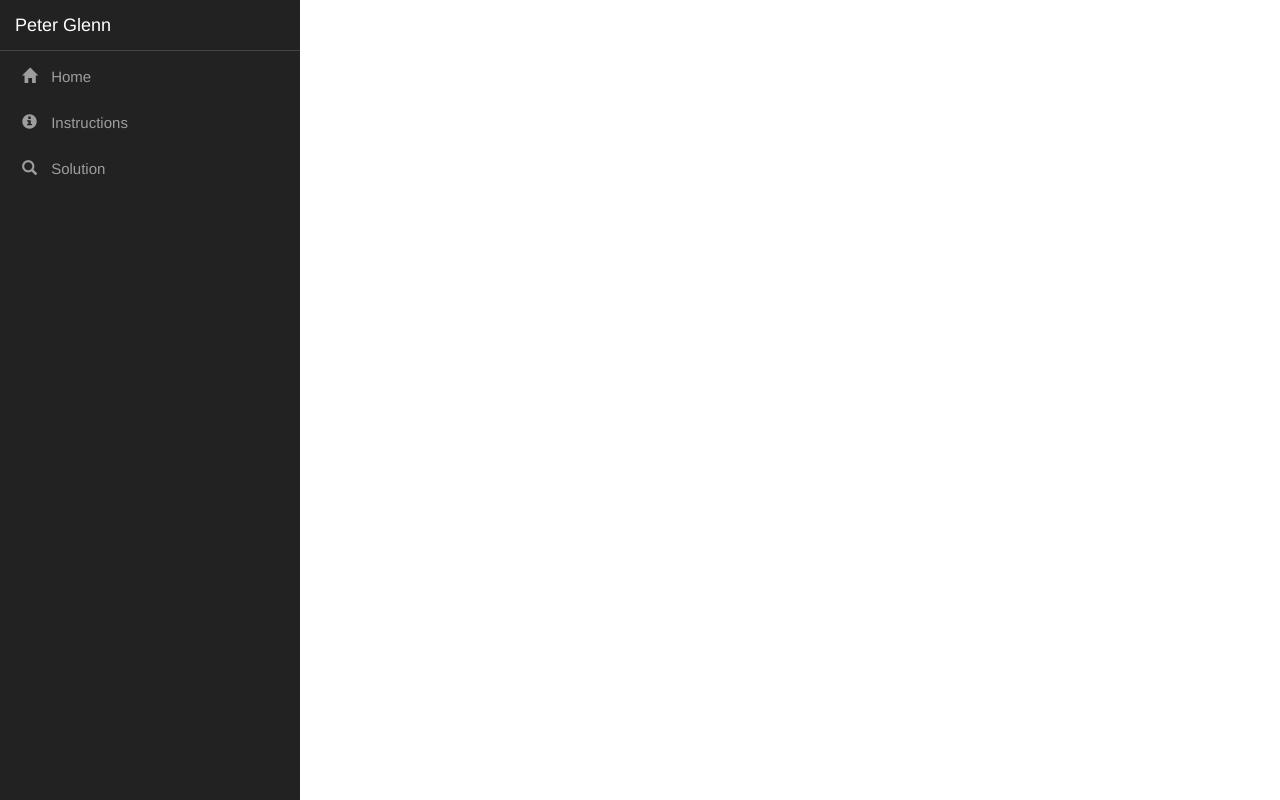
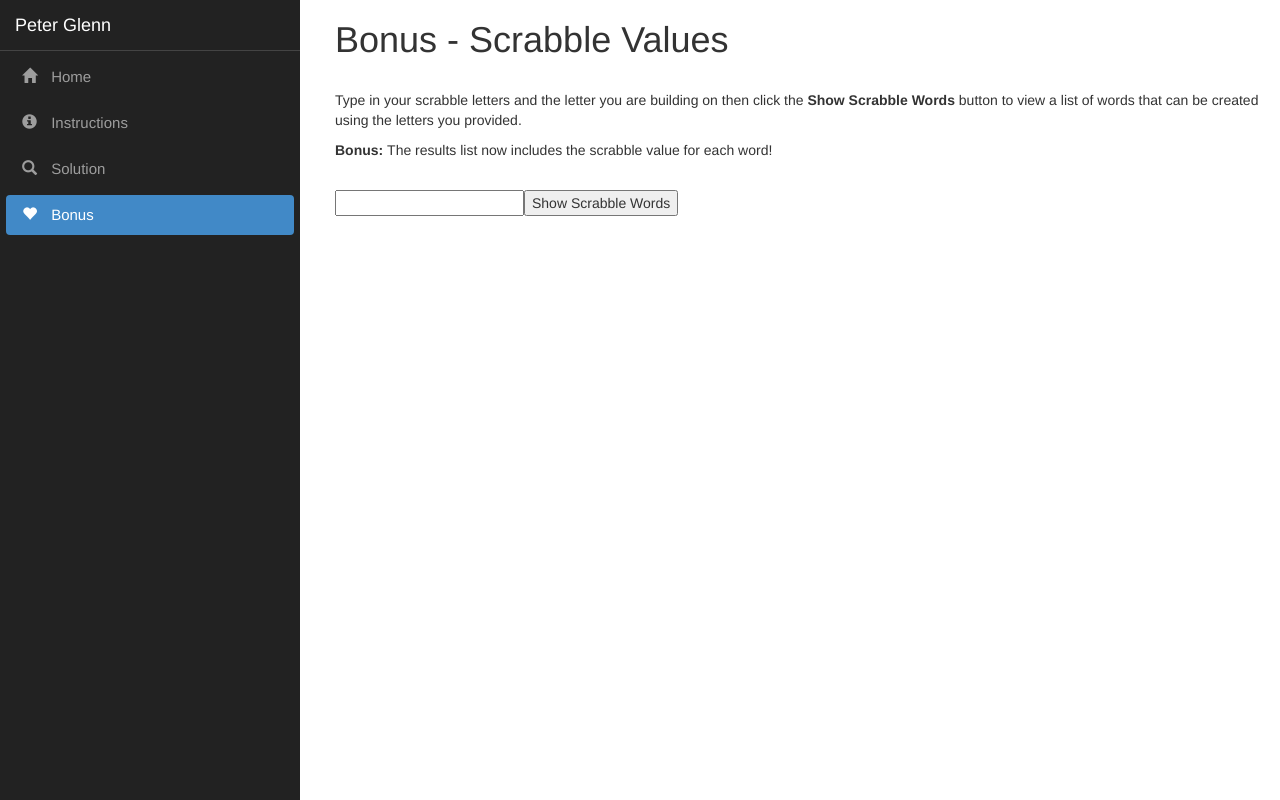
Before and after one commit to peterhdglenn/TA-Instruments-Codding-Assessment, an Angular app in the folder PeterGlenn.CodingAssessment/ClientApp/: page /words-scrabble in a window 1280 px wide. Before the commit this address led to /. Built offline with nearby package versions, Linux system fonts and the light colour scheme.

Commit message:
Added bonus page.  Updated hosting url on home page.

```diff
--- a/PeterGlenn.CodingAssessment/ClientApp/src/app/app.module.ts
+++ b/PeterGlenn.CodingAssessment/ClientApp/src/app/app.module.ts
@@ -9,6 +9,7 @@ import { NavMenuComponent } from './nav-menu/nav-menu.component';
 import { HomeComponent } from './home/home.component';
 import { InstructionsComponent } from './instructions/instructions.component';
 import { WordsComponent } from './words/words.component';
+import { WordsScrabbleComponent } from './words-scrabble/words-scrabble.component';
 
 @NgModule({
   declarations: [
@@ -16,7 +17,8 @@ import { WordsComponent } from './words/words.component';
     NavMenuComponent,
     HomeComponent,
     InstructionsComponent,
-    WordsComponent
+    WordsComponent,
+    WordsScrabbleComponent
   ],
   imports: [
     BrowserModule.withServerTransition({ appId: 'ng-cli-universal' }),
@@ -26,6 +28,7 @@ import { WordsComponent } from './words/words.component';
       { path: '', component: HomeComponent, pathMatch: 'full' },
       { path: 'instructions', component: InstructionsComponent },
       { path: 'words', component: WordsComponent },
+      { path: 'words-scrabble', component: WordsScrabbleComponent },
     ])
   ],
   providers: [],
--- a/PeterGlenn.CodingAssessment/ClientApp/src/app/home/home.component.html
+++ b/PeterGlenn.CodingAssessment/ClientApp/src/app/home/home.component.html
@@ -18,7 +18,7 @@
 <h4><u>Hosting</u></h4>
 <p>The website is hosted in my Azure account and can be reached via the URL below:</p>
 <ul>
-  <li><a href="https://peterglenncodingassessment20190907112933.azurewebsites.net">https://peterglenncodingassessment20190907112933.azurewebsites.net</a></li>
+  <li><a href="https://peterglenncodingassessment-scrabblebonus.azurewebsites.net">https://peterglenncodingassessment-scrabblebonus.azurewebsites.net</a></li>
 </ul>
 <br />
 <h4><u>Source Files</u></h4>
--- a/PeterGlenn.CodingAssessment/ClientApp/src/app/nav-menu/nav-menu.component.html
+++ b/PeterGlenn.CodingAssessment/ClientApp/src/app/nav-menu/nav-menu.component.html
@@ -3,6 +3,7 @@
         <div class='navbar-header'>
           <button type='button' class='navbar-toggle' data-toggle='collapse' data-target='.navbar-collapse' [attr.aria-expanded]='isExpanded' (click)='toggle()'>
             <span class='sr-only'>Toggle navigation</span>
+            <span class='icon-bar'></span>
             <span class='icon-bar'></span>
             <span class='icon-bar'></span>
             <span class='icon-bar'></span>
@@ -27,6 +28,11 @@
                 <span class='glyphicon glyphicon-search'></span> Solution
               </a>
             </li>
+            <li [routerLinkActive]='["link-active"]'>
+              <a [routerLink]='["/words-scrabble"]' (click)='collapse()'>
+                <span class='glyphicon glyphicon-heart'></span> Bonus
+              </a>
+            </li>
           </ul>
         </div>
     </div>
--- /dev/null
+++ b/PeterGlenn.CodingAssessment/ClientApp/src/app/words-scrabble/words-scrabble.component.html
@@ -0,0 +1,14 @@
+<h1>Bonus - Scrabble Values</h1>
+<br/>
+<p>Type in your scrabble letters and the letter you are building on then click the <strong>Show Scrabble Words</strong> button to view a list of words that can be created using the letters you provided.</p>
+<p><strong>Bonus: </strong>The results list now includes the scrabble value for each word!</p>
+<br/>
+<p><input #letters (keyup.enter)="getScrabbleWords(letters.value)"/><button (click)="getScrabbleWords(letters.value)">Show Scrabble Words</button></p>
+<br />
+<div [hidden]="!scrabbleWords">
+  <p>Matching Words Count: <strong>{{scrabbleWords?.length}}</strong></p>
+  Scrabble Words:
+  <ul>
+    <li *ngFor="let word of scrabbleWords"><strong>{{word}}</strong></li>
+  </ul>
+</div>
--- /dev/null
+++ b/PeterGlenn.CodingAssessment/ClientApp/src/app/words-scrabble/words-scrabble.component.ts
@@ -0,0 +1,25 @@
+import { Component, Inject } from '@angular/core';
+import { HttpClient } from '@angular/common/http';
+
+@Component({
+  selector: 'app-words-scrabble',
+  templateUrl: './words-scrabble.component.html'
+})
+export class WordsScrabbleComponent {
+  public scrabbleWords: string[];
+
+  http: HttpClient;
+  baseUrl: string;
+
+  constructor(http: HttpClient, @Inject('BASE_URL') baseUrl: string) {
+    this.http = http;
+    this.baseUrl = baseUrl;
+  }
+
+  getScrabbleWords(word: string) {
+    this.scrabbleWords = null;
+    this.http.get<string[]>(this.baseUrl + 'api/Words/MatchingWordsWithScrabbleValues/' + word).subscribe(result => {
+      this.scrabbleWords = result;
+    }, error => console.error(error));
+  }
+}
--- a/PeterGlenn.CodingAssessment/ClientApp/src/app/words/words.component.ts
+++ b/PeterGlenn.CodingAssessment/ClientApp/src/app/words/words.component.ts
@@ -18,7 +18,7 @@ export class WordsComponent {
 
   getMatchingWords(word: string) {
     this.matchingWords = null;
-    this.http.get<string[]>(this.baseUrl + 'api/Words/MatchingWordsWithScrabbleValues/' + word).subscribe(result => {
+    this.http.get<string[]>(this.baseUrl + 'api/Words/MatchingWords/' + word).subscribe(result => {
       this.matchingWords = result;
     }, error => console.error(error));
   }
```
Also changed, not shown: 1 other file (tests, documents, lock files or other folders). Lines whose indentation alone changed are shown as unchanged.
